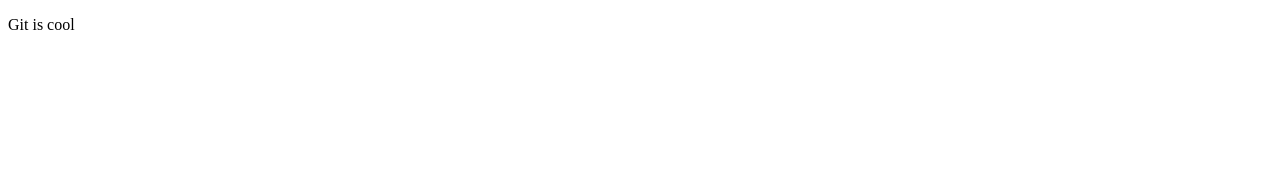
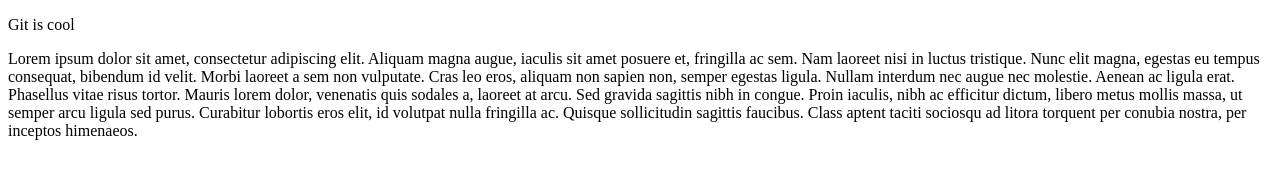
Before and after one commit to VadimSarkan/ez-second, a plain HTML site: page index.html in a window 1280 px wide. Drawn offline with Linux system fonts and the light colour scheme.

Commit message:
Add Lorem Ipsum

```diff
--- a/index.html
+++ b/index.html
@@ -6,5 +6,6 @@
     </head>
     <body>
 		<p>Git is cool</p>
+		<p>Lorem ipsum dolor sit amet, consectetur adipiscing elit. Aliquam magna augue, iaculis sit amet posuere et, fringilla ac sem. Nam laoreet nisi in luctus tristique. Nunc elit magna, egestas eu tempus consequat, bibendum id velit. Morbi laoreet a sem non vulputate. Cras leo eros, aliquam non sapien non, semper egestas ligula. Nullam interdum nec augue nec molestie. Aenean ac ligula erat. Phasellus vitae risus tortor. Mauris lorem dolor, venenatis quis sodales a, laoreet at arcu. Sed gravida sagittis nibh in congue. Proin iaculis, nibh ac efficitur dictum, libero metus mollis massa, ut semper arcu ligula sed purus. Curabitur lobortis eros elit, id volutpat nulla fringilla ac. Quisque sollicitudin sagittis faucibus. Class aptent taciti sociosqu ad litora torquent per conubia nostra, per inceptos himenaeos.</p>
     </body>
 </html>
```
